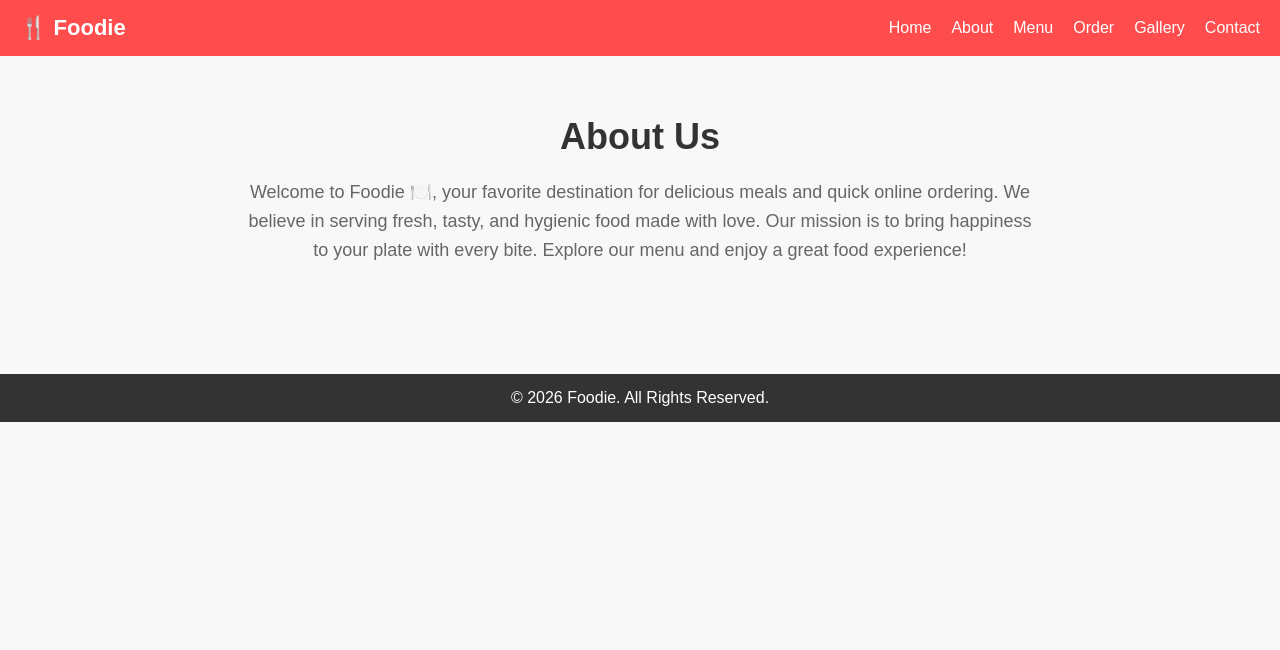
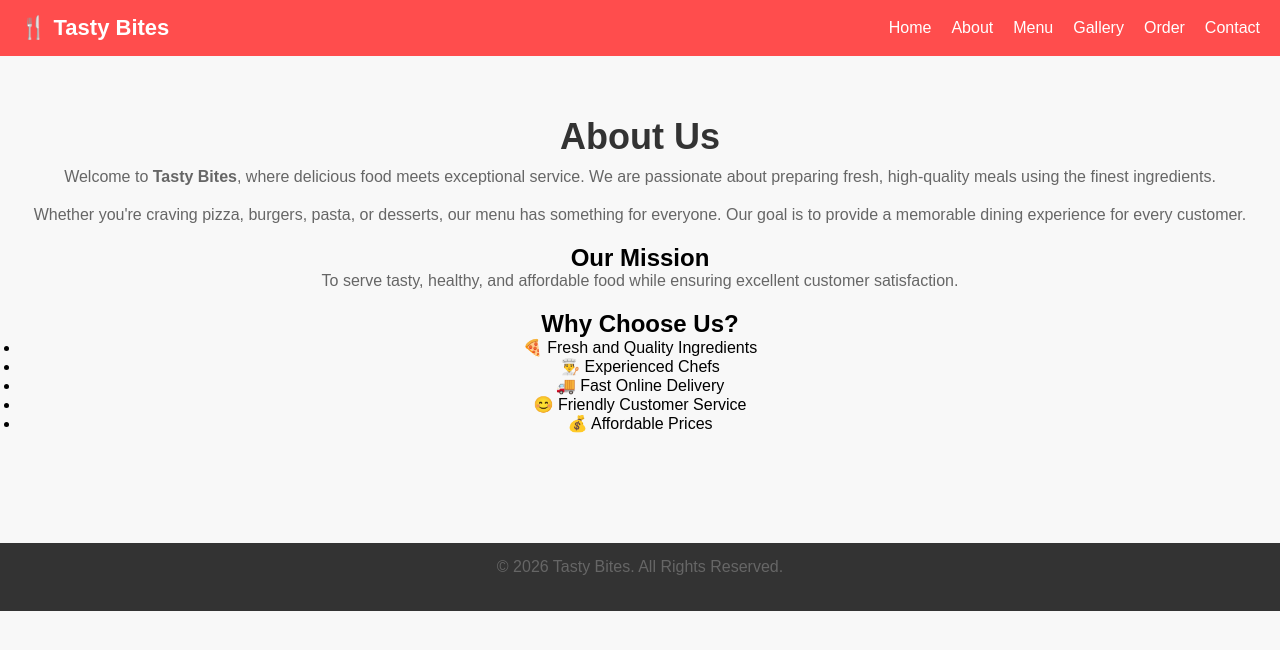
Before and after one commit to tejaborukati-hue/Tasty-Bites-, a plain HTML site: page about.html in a window 1280 px wide. Drawn offline with Linux system fonts and the light colour scheme.

Commit message:
Update about.html

```diff
--- a/about.html
+++ b/about.html
@@ -3,95 +3,23 @@
 <head>
     <meta charset="UTF-8">
     <meta name="viewport" content="width=device-width, initial-scale=1.0">
-    <title>About - Foodie</title>
+    <title>Tasty Bites | About</title>
 
-    <style>
-        * {
-            margin: 0;
-            padding: 0;
-            box-sizing: border-box;
-            font-family: Arial, sans-serif;
-        }
-
-        body {
-            background-color: #f8f8f8;
-        }
-
-        /* Header */
-        header {
-            background-color: #ff4d4d;
-            padding: 15px 20px;
-            display: flex;
-            justify-content: space-between;
-            align-items: center;
-            color: white;
-        }
-
-        .logo {
-            font-size: 22px;
-            font-weight: bold;
-        }
-
-        nav ul {
-            list-style: none;
-            display: flex;
-            gap: 20px;
-        }
-
-        nav ul li a {
-            text-decoration: none;
-            color: white;
-            font-weight: 500;
-        }
-
-        nav ul li a:hover {
-            text-decoration: underline;
-        }
-
-        /* About Section */
-        .about {
-            padding: 60px 20px;
-            text-align: center;
-        }
-
-        .about h1 {
-            font-size: 36px;
-            margin-bottom: 20px;
-            color: #333;
-        }
-
-        .about p {
-            max-width: 800px;
-            margin: auto;
-            font-size: 18px;
-            color: #666;
-            line-height: 1.6;
-        }
-
-        /* Footer */
-        footer {
-            background-color: #333;
-            color: white;
-            text-align: center;
-            padding: 15px;
-            margin-top: 50px;
-        }
-    </style>
+    <link rel="stylesheet" href="style.css">
 </head>
-
 <body>
 
     <!-- Header -->
     <header>
-        <div class="logo">🍴 Foodie</div>
+        <div class="logo">🍴 Tasty Bites</div>
 
         <nav>
             <ul>
                 <li><a href="index.html">Home</a></li>
                 <li><a href="about.html">About</a></li>
                 <li><a href="menu.html">Menu</a></li>
+                <li><a href="gallery.html">Gallery</a></li>
                 <li><a href="order.html">Order</a></li>
-                <li><a href="gallery.html">Gallery</a></li>
                 <li><a href="contact.html">Contact</a></li>
             </ul>
         </nav>
@@ -100,17 +28,41 @@
     <!-- About Section -->
     <section class="about">
         <h1>About Us</h1>
+
         <p>
-            Welcome to Foodie 🍽️, your favorite destination for delicious meals and quick online ordering.
-            We believe in serving fresh, tasty, and hygienic food made with love. Our mission is to bring
-            happiness to your plate with every bite. Explore our menu and enjoy a great food experience!
+            Welcome to <strong>Tasty Bites</strong>, where delicious food meets
+            exceptional service. We are passionate about preparing fresh,
+            high-quality meals using the finest ingredients.
         </p>
+
+        <p>
+            Whether you're craving pizza, burgers, pasta, or desserts,
+            our menu has something for everyone. Our goal is to provide
+            a memorable dining experience for every customer.
+        </p>
+
+        <h2>Our Mission</h2>
+        <p>
+            To serve tasty, healthy, and affordable food while ensuring
+            excellent customer satisfaction.
+        </p>
+
+        <h2>Why Choose Us?</h2>
+        <ul>
+            <li>🍕 Fresh and Quality Ingredients</li>
+            <li>👨‍🍳 Experienced Chefs</li>
+            <li>🚚 Fast Online Delivery</li>
+            <li>😊 Friendly Customer Service</li>
+            <li>💰 Affordable Prices</li>
+        </ul>
     </section>
 
     <!-- Footer -->
     <footer>
-        <p>© 2026 Foodie. All Rights Reserved.</p>
+        <p>&copy; 2026 Tasty Bites. All Rights Reserved.</p>
     </footer>
+
+    <script src="script.js"></script>
 
 </body>
 </html>
```
